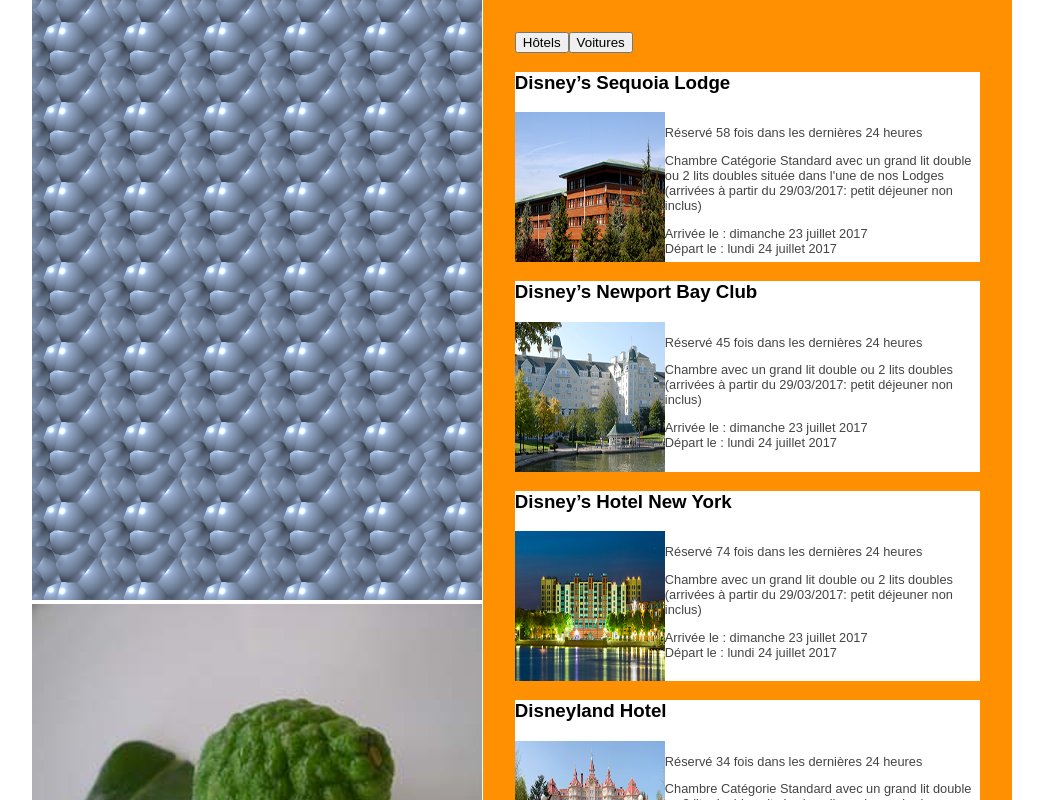
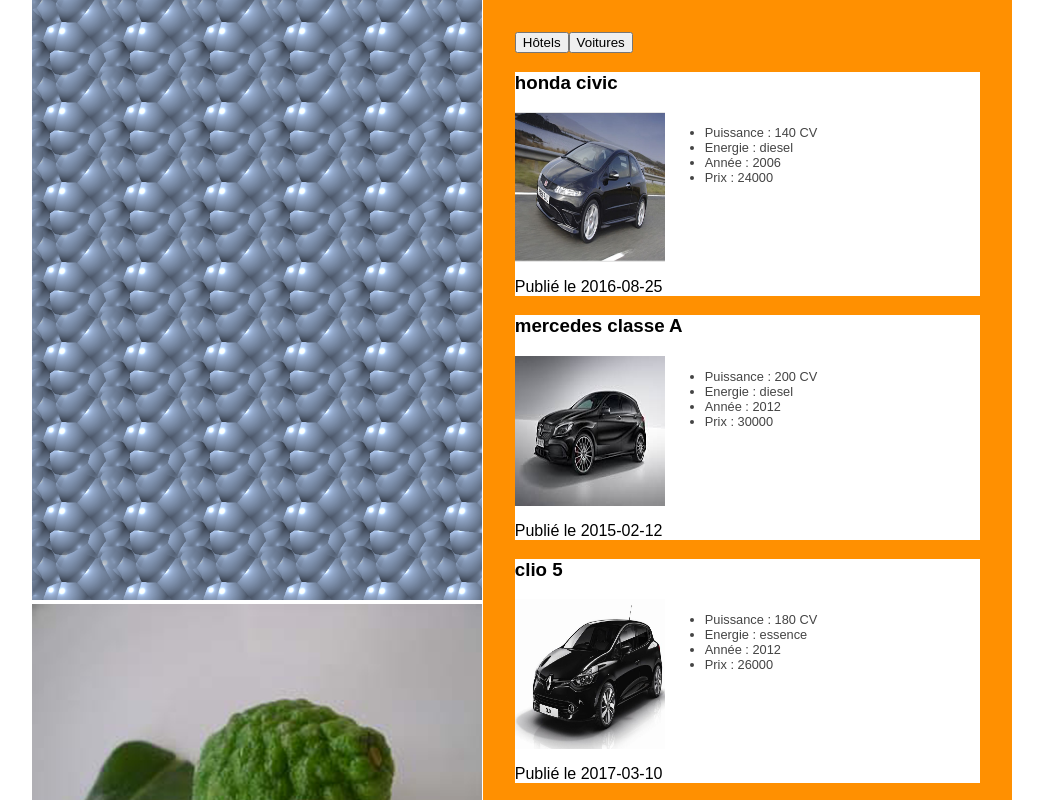
Before and after one commit to DGilian/disney, a React (Create React App) app: page / in a window 1280 px wide. Both pictures are taken after a click on the button "Voitures". Shown: the top 800 px of the page, without its empty margins (118-1161 px from the left). Built offline with nearby package versions, Linux system fonts and the light colour scheme.

Commit message:
add props data cars in detailCards and show all cars

```diff
--- a/src/App.js
+++ b/src/App.js
@@ -11,18 +11,18 @@
   constructor(){
     super()
     this.state = {
-      show : "car"
+      show : "hotels"
     }
   }
   handleclickCar= ()=>{
     this.setState({
-      show : "car"
+      show : "cars"
     })
 
   }
   handleclickHotel=()=>{
     this.setState({
-      show : "hotel"
+      show : "hotels"
     })
   }
   render() {
@@ -40,7 +40,8 @@
               <button onClick = {this.handleclickHotel}>Hôtels</button>
               <button onClick = {this.handleclickCar}>Voitures</button>
 
-              {dataHotels.map( (value)=>{
+              { this.state.show === "hotels" ?
+              dataHotels.map( (value)=>{
                 return <CardDetail
                   key={value.name}
                   title={value.name}
@@ -48,7 +49,21 @@
                   reservation = {value.nbReservationLast24hours}
                   description ={value.description}
                   arrivalDate = {value.dates.arrivalDate}
-                departureDate = {value.dates.departureDate}/>
+                  departureDate = {value.dates.departureDate}
+                  show = {this.state.show}/>
+              }) :
+              dataCars.map( (car) =>{
+                return <CardDetail
+                  key = {car.type}
+                  title = {car.brand+' '+car.type}
+                  imgPath = {car.imgPath}
+                  power = {car.power}
+                  energy = {car.energy}
+                  year = {car.year}
+                  price = {car.price}
+                  datePublication = {car.datePublication}
+                  show = {this.state.show}
+                />
               }) }
 
             </div>
--- a/src/components/CardDetail.js
+++ b/src/components/CardDetail.js
@@ -7,7 +7,10 @@
   }
 
   render() {
-    const {title, imgPath, reservation, description , arrivalDate, departureDate} = this.props
+    const {title, imgPath, reservation, description , arrivalDate, departureDate, energy, power, price, show, year, datePublication} = this.props
+
+      console.log(this.props)
+      console.log(description)
     const sourceImg = require('../'+imgPath)
 
     return (
@@ -15,12 +18,25 @@
         <h3>{title}</h3>
         <div className="content">
           <img className="img" src={sourceImg}/>
-          <div>
-            <p>Réservé {reservation} fois dans les dernières 24 heures</p>
-            <p>{description}</p>
-            <p>Arrivée le : {arrivalDate} <br /> Départ le : {departureDate} </p>
-          </div>
+          {show === "hotels" ?
+            <div>
+              <p>Réservé {reservation} fois dans les dernières 24 heures</p>
+              <p>{description}</p>
+              <p>Arrivée le : {arrivalDate} <br /> Départ le : {departureDate} </p>
+           </div>
+           :
+           <div>
+             <ul>
+               <li>Puissance : {power} CV</li>
+               <li>Energie : {energy}</li>
+               <li>Année : {year}</li>
+               <li>Prix : {price}</li>
+             </ul>
+           </div>
+           }
         </div>
+        {show === "cars" ?
+          <p>Publié le {datePublication}</p> : <p></p>}
       </article>
     )
   }
```
Lines whose indentation alone changed are shown as unchanged.
